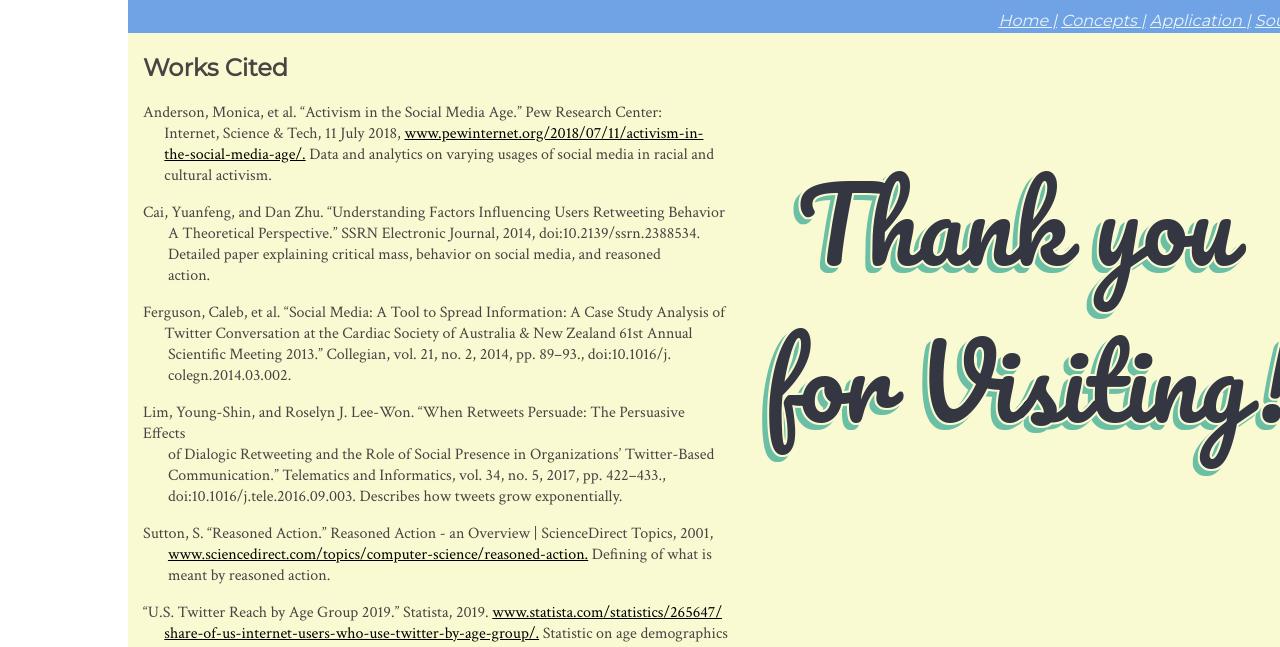
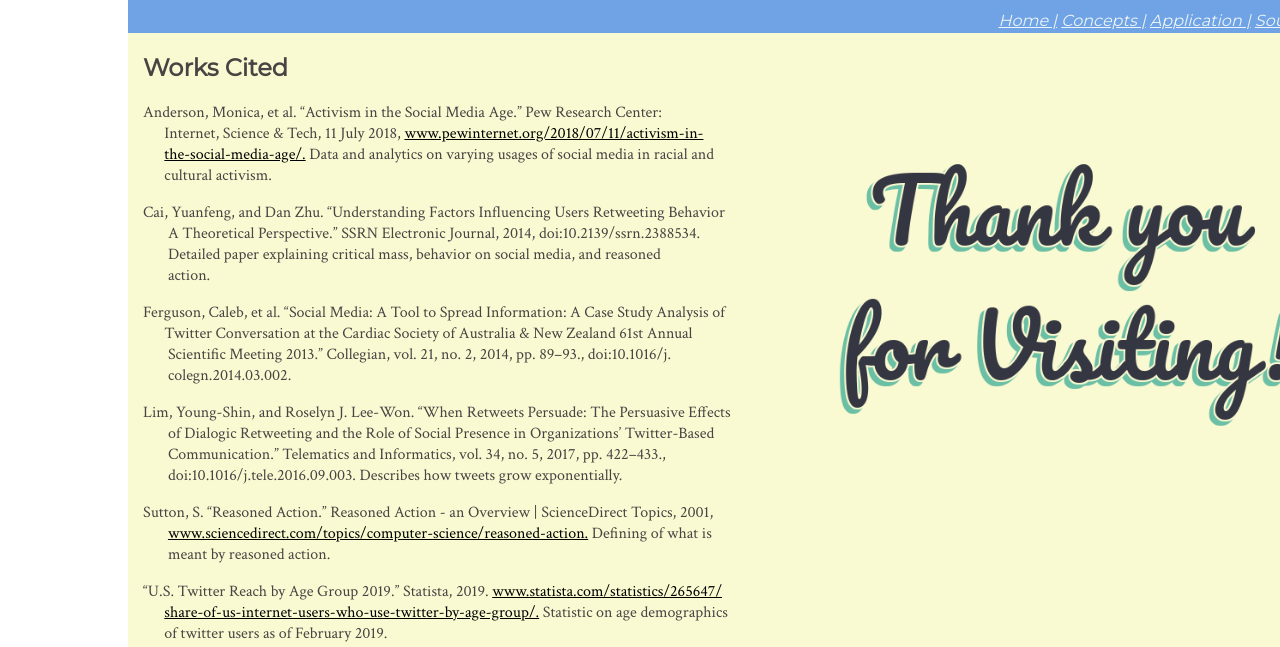
Before and after one commit to JohnS-RIT/igme110, a plain HTML site: page more/sources.html in a window 1280 px wide. Shown: the part 117-764 px from the top of the page. Drawn offline with Linux system fonts and the light colour scheme.

Commit message:
Finished with touch ups some people still checking

```diff
--- a/style.css
+++ b/style.css
@@ -123,12 +123,13 @@ li{
     font-family: 'Crimson Text', serif;
     grid-row: 3 / 4;
     background-color: lightgoldenrodyellow;
-    min-width: 900px;
+    min-width: 1200px;
 
 }
 
 .logos
 {
+    display: block;
     float: right;
     padding: 0px 0px 0px 0px;
     margin: 0px 0px 0px 0px;
@@ -136,9 +137,12 @@ li{
 
 .thanks
 {
+    display: block;
     float: right;
     padding: 0px 0px 0px 0px;
     margin: 0px 20px 0px 0px;
+    max-width: 500px;
+    min-width: 450px;
 }
 
 .content1
```
